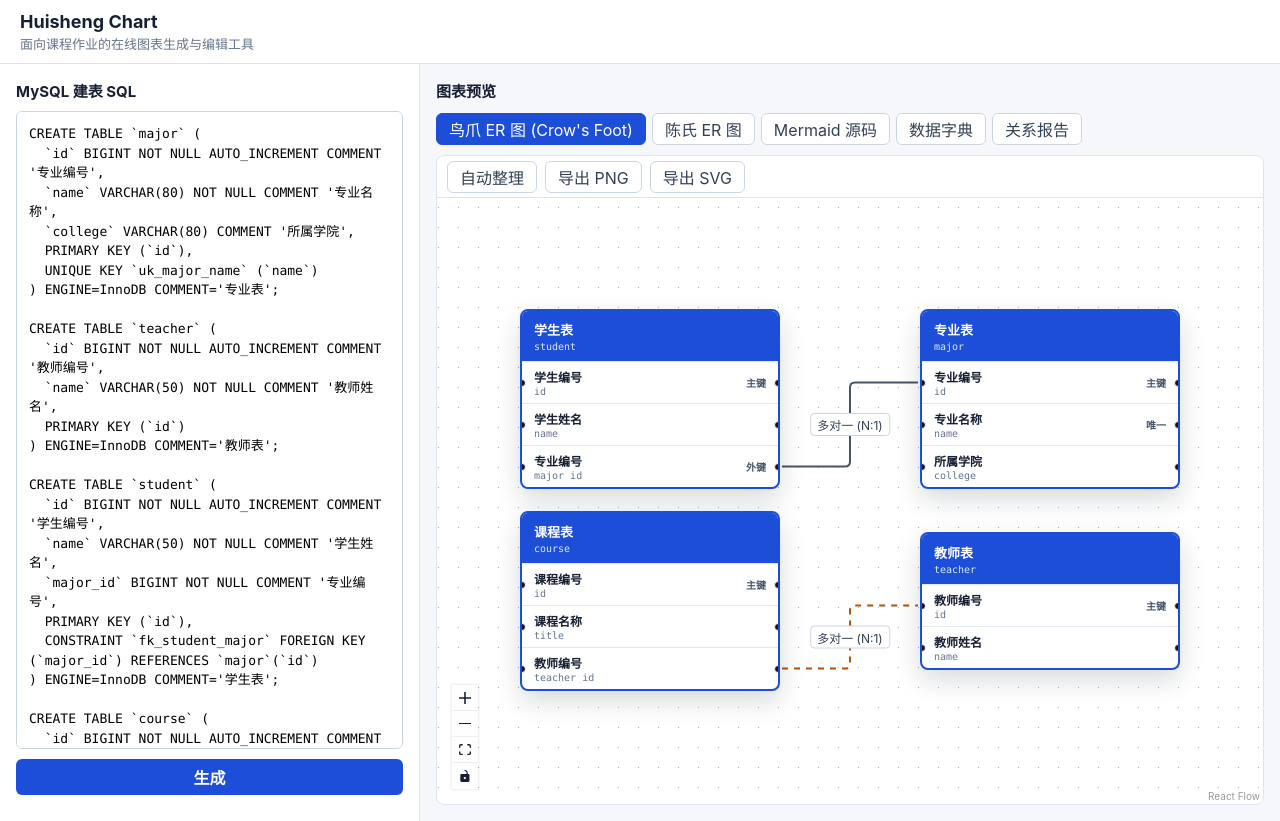
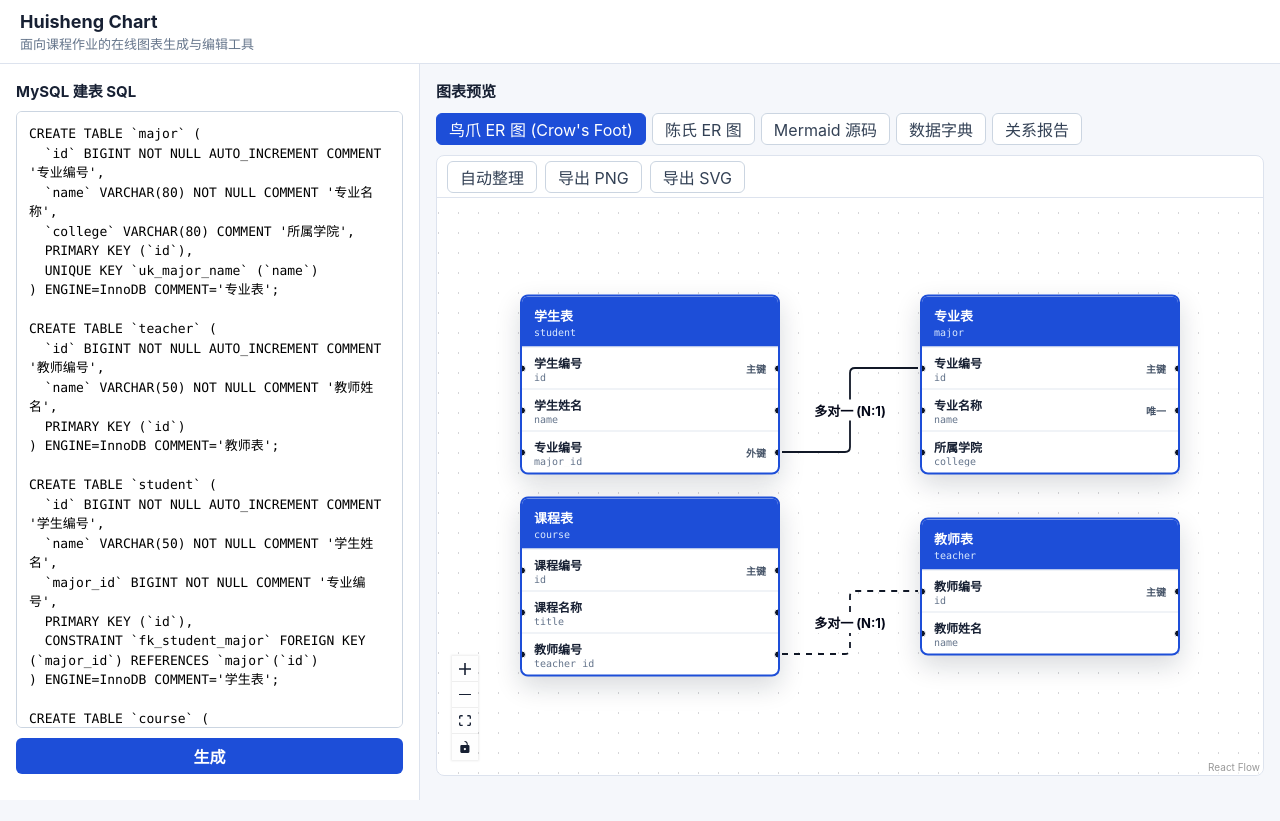
Before and after one commit to huisheng66/huishengchart, a React (Vite) app: page / in a window 1280 px wide. Both pictures are taken after a click on the button "生成". After the commit the page ends 800 px from the top, so only its background shows below. Built offline with nearby package versions, Linux system fonts and the light colour scheme.

Commit message:
style: tighten Chen course diagram layout

```diff
--- a/src/components/RelationshipEdge.tsx
+++ b/src/components/RelationshipEdge.tsx
@@ -11,9 +11,9 @@ export function RelationshipEdge(props: EdgeProps) {
       <BaseEdge
         path={edgePath}
         style={{
-          stroke: inferred ? '#b45309' : '#475569',
+          stroke: '#111827',
           strokeDasharray: inferred ? '6 6' : undefined,
-          strokeWidth: 2,
+          strokeWidth: 1.8,
         }}
       />
       {data?.label ? (
--- a/src/diagram/chen-adapter.ts
+++ b/src/diagram/chen-adapter.ts
@@ -2,20 +2,20 @@ import type { ColumnModel, ErModel, RelationModel, TableModel } from '../domain/
 import { oneOrManyLabel } from '../domain/display-labels';
 import type { ErEdge, ErNode, FlowGraph } from './react-flow-types';
 
-const ENTITY_WIDTH = 170;
-const ENTITY_HEIGHT = 64;
-const ATTRIBUTE_WIDTH = 150;
-const ATTRIBUTE_HEIGHT = 58;
-const RELATIONSHIP_SIZE = 88;
+const ENTITY_WIDTH = 148;
+const ENTITY_HEIGHT = 56;
+const ATTRIBUTE_WIDTH = 134;
+const ATTRIBUTE_HEIGHT = 46;
 const CLUSTER_WIDTH = 860;
 const CLUSTER_HEIGHT = 600;
-const ATTRIBUTE_RADIUS_X = 245;
-const ATTRIBUTE_RADIUS_Y = 168;
-const ATTRIBUTE_RADIUS_STEP_X = 28;
-const ATTRIBUTE_RADIUS_STEP_Y = 20;
-const NODE_CLEARANCE = 18;
-const RELATIONSHIP_PARALLEL_GAP = 92;
-const RELATIONSHIP_AVOID_GAP = 154;
+const RELATIONSHIP_SIZE = 68;
+const ATTRIBUTE_RADIUS_X = 138;
+const ATTRIBUTE_RADIUS_Y = 98;
+const ATTRIBUTE_RADIUS_STEP_X = 18;
+const ATTRIBUTE_RADIUS_STEP_Y = 14;
+const NODE_CLEARANCE = 14;
+const RELATIONSHIP_PARALLEL_GAP = 72;
+const RELATIONSHIP_AVOID_GAP = 120;
 const MAX_ENTITY_ATTRIBUTES = 6;
 const MAX_DENSE_ENTITY_ATTRIBUTES = 2;
 const MAX_RELATIONSHIP_ATTRIBUTES = 4;
@@ -87,6 +87,7 @@ type ConceptualStyle = {
   extraRelations: RelationModel[];
   entityPositions: Record<string, Point>;
   relationPositions: Record<string, Point>;
+  attributePositions: Record<string, Record<string, Point>>;
   attributeAngles: Record<string, number[]>;
   showCardinalityLabels: boolean;
 };
@@ -181,56 +182,136 @@ const TICKETING_COLUMN_LABELS: Record<string, Record<string, string>> = {
 };
 
 const TICKETING_ENTITY_POSITIONS: Record<string, Point> = {
-  account: { x: 320, y: 560 },
-  passenger: { x: 780, y: 180 },
-  ticket_order: { x: 980, y: 560 },
-  waitlist_order: { x: 320, y: 980 },
-  notification_message: { x: 320, y: 1420 },
-  payment_record: { x: 980, y: 980 },
-  ticket: { x: 1560, y: 560 },
-  refund_record: { x: 1260, y: 1420 },
-  change_record: { x: 2040, y: 1420 },
-  train_run: { x: 2200, y: 560 },
-  run_fare: { x: 2200, y: 980 },
-  run_leg_inventory: { x: 2660, y: 1160 },
-  train: { x: 2860, y: 560 },
-  carriage: { x: 2860, y: 980 },
-  seat: { x: 2860, y: 1420 },
-  seat_type: { x: 3540, y: 1420 },
-  train_stop: { x: 3540, y: 560 },
-  station: { x: 4220, y: 560 },
+  account: { x: 180, y: 560 },
+  passenger: { x: 500, y: 240 },
+  ticket_order: { x: 500, y: 560 },
+  ticket: { x: 800, y: 560 },
+  train_run: { x: 1080, y: 560 },
+  train: { x: 1340, y: 560 },
+  train_stop: { x: 1600, y: 560 },
+  station: { x: 1900, y: 560 },
+  waitlist_order: { x: 180, y: 920 },
+  notification_message: { x: -120, y: 1320 },
+  payment_record: { x: 500, y: 920 },
+  refund_record: { x: 700, y: 1320 },
+  change_record: { x: 940, y: 1320 },
+  run_fare: { x: 1080, y: 920 },
+  run_leg_inventory: { x: 1160, y: 1320 },
+  carriage: { x: 1340, y: 920 },
+  seat: { x: 1340, y: 1320 },
+  seat_type: { x: 1700, y: 1320 },
 };
 
 const TICKETING_RELATION_POSITIONS: Record<string, Point> = {
-  'notification_message:account_id->account:id': { x: 80, y: 1140 },
-  'payment_record:order_id->ticket_order:id': { x: 980, y: 770 },
-  'refund_record:ticket_id->ticket:id': { x: 1320, y: 1140 },
-  'change_record:old_ticket_id->ticket:id': { x: 1840, y: 1040 },
-  'ticket:seat_id->seat:id': { x: 1760, y: 1220 },
-  'carriage:train_id->train:id': { x: 2860, y: 770 },
-  'run_leg_inventory:train_run_id->train_run:id': { x: 2480, y: 920 },
-  'run_leg_inventory:seat_type_id->seat_type:id': { x: 3340, y: 1050 },
+  'passenger:account_id->account:id': { x: 330, y: 470 },
+  'ticket_order:account_id->account:id': { x: 340, y: 560 },
+  'waitlist_order:account_id->account:id': { x: 180, y: 740 },
+  'notification_message:account_id->account:id': { x: -120, y: 1110 },
+  'ticket:order_id->ticket_order:id': { x: 650, y: 560 },
+  'ticket:passenger_id->passenger:id': { x: 690, y: 350 },
+  'ticket:train_run_id->train_run:id': { x: 940, y: 560 },
+  'ticket:seat_id->seat:id': { x: 800, y: 1080 },
+  'payment_record:order_id->ticket_order:id': { x: 500, y: 740 },
+  'refund_record:ticket_id->ticket:id': { x: 700, y: 940 },
+  'change_record:old_ticket_id->ticket:id': { x: 940, y: 940 },
+  'train_run:train_id->train:id': { x: 1210, y: 560 },
+  'train_stop:train_id->train:id': { x: 1470, y: 560 },
+  'train_stop:station_id->station:id': { x: 1750, y: 560 },
+  'carriage:train_id->train:id': { x: 1340, y: 740 },
+  'seat:carriage_id->carriage:id': { x: 1340, y: 1110 },
+  'seat:seat_type_id->seat_type:id': { x: 1520, y: 1320 },
+  'run_fare:train_run_id->train_run:id': { x: 1080, y: 740 },
+  'run_leg_inventory:train_run_id->train_run:id': { x: 1210, y: 1040 },
+  'run_leg_inventory:seat_type_id->seat_type:id': { x: 1450, y: 1110 },
+};
+
+const TICKETING_ATTRIBUTE_POSITIONS: Record<string, Record<string, Point>> = {
+  account: {
+    username: { x: 30, y: 430 },
+    phone: { x: 180, y: 360 },
+  },
+  passenger: {
+    name: { x: 410, y: 110 },
+    id_no: { x: 590, y: 110 },
+  },
+  ticket_order: {
+    order_no: { x: 470, y: 360 },
+    order_status: { x: 610, y: 455 },
+  },
+  ticket: {
+    ticket_no: { x: 830, y: 330 },
+    ticket_status: { x: 930, y: 430 },
+  },
+  train_run: {
+    run_date: { x: 1050, y: 360 },
+    run_status: { x: 1190, y: 470 },
+  },
+  train: {
+    train_no: { x: 1340, y: 360 },
+    train_type: { x: 1455, y: 430 },
+  },
+  train_stop: {
+    stop_index: { x: 1640, y: 410 },
+  },
+  station: {
+    station_name: { x: 1850, y: 410 },
+    city_name: { x: 2020, y: 410 },
+  },
+  waitlist_order: {
+    waitlist_no: { x: 40, y: 1060 },
+    waitlist_status: { x: 240, y: 1060 },
+  },
+  payment_record: {
+    payment_no: { x: 420, y: 1060 },
+    pay_status: { x: 580, y: 1060 },
+  },
+  refund_record: {
+    refund_no: { x: 560, y: 1640 },
+    refund_status: { x: 720, y: 1640 },
+  },
+  change_record: {
+    change_no: { x: 900, y: 1640 },
+    change_status: { x: 1080, y: 1640 },
+  },
+  notification_message: {
+    send_status: { x: -120, y: 1640 },
+  },
+  run_fare: {
+    price: { x: 1020, y: 1040 },
+  },
+  run_leg_inventory: {
+    available_count: { x: 1260, y: 1640 },
+  },
+  carriage: {
+    carriage_no: { x: 1510, y: 920 },
+  },
+  seat: {
+    seat_no: { x: 1440, y: 1640 },
+  },
+  seat_type: {
+    seat_type_name: { x: 1700, y: 1640 },
+  },
 };
 
 const TICKETING_ATTRIBUTE_ANGLES: Record<string, number[]> = {
-  account: [-165, -120],
-  passenger: [-135, -45],
-  ticket_order: [-135, -45],
-  ticket: [-90, -45],
-  train_run: [-135, -45],
-  train: [-135, -45],
+  account: [-145, -105],
+  passenger: [-125, -55],
+  ticket_order: [-115, -65],
+  ticket: [-135, -75],
+  train_run: [-90, -45],
+  train: [-125, -75],
   train_stop: [-90],
   station: [-135, -45],
-  waitlist_order: [20, 65],
+  waitlist_order: [180, 0],
   payment_record: [180, 0],
-  refund_record: [135, 45],
-  change_record: [135, 45],
+  refund_record: [-135, -45],
+  change_record: [-135, -45],
   notification_message: [-90],
-  run_fare: [45],
-  run_leg_inventory: [0],
-  carriage: [0],
-  seat: [180],
-  seat_type: [-90],
+  run_fare: [-45],
+  run_leg_inventory: [135],
+  carriage: [45],
+  seat: [90],
+  seat_type: [90],
 };
 
 export function toChenFlow(model: ErModel): FlowGraph {
@@ -269,7 +350,11 @@ export function toChenFlow(model: ErModel): FlowGraph {
 
     const displayTable = displayTableFor(table, conceptualStyle);
     const conceptualColumns = selectEntityAttributes(table, denseDiagram, conceptualStyle);
-    const attributePositions = placeAttributes(entityPlacement.center, conceptualColumns.length, conceptualStyle?.attributeAngles[table.id]);
+    const fallbackAttributePositions = placeAttributes(entityPlacement.center, conceptualColumns.length, conceptualStyle?.attributeAngles[table.id]);
+    const attributePositions = conceptualColumns.map((column, columnIndex) => {
+      const configuredCenter = conceptualStyle?.attributePositions[table.id]?.[column.id];
+      return configuredCenter ? centerToPosition(configuredCenter, ATTRIBUTE_WIDTH, ATTRIBUTE_HEIGHT) : fallbackAttributePositions[columnIndex];
+    });
 
     conceptualColumns.forEach((column, columnIndex) => {
       const attributeId = attributeNodeId(table.id, column.id);
@@ -530,6 +615,7 @@ function detectConceptualStyle(model: ErModel): ConceptualStyle | null {
     extraRelations: [],
     entityPositions: TICKETING_ENTITY_POSITIONS,
     relationPositions: TICKETING_RELATION_POSITIONS,
+    attributePositions: TICKETING_ATTRIBUTE_POSITIONS,
     attributeAngles: TICKETING_ATTRIBUTE_ANGLES,
     showCardinalityLabels: true,
   };
--- a/src/styles.css
+++ b/src/styles.css
@@ -127,8 +127,10 @@ textarea {
 }
 
 .canvas-wrap {
-  height: calc(100vh - 150px);
-  min-height: 480px;
+  width: min(100%, calc((100vh - 150px) * 4 / 3));
+  min-width: 0;
+  height: auto;
+  aspect-ratio: 4 / 3;
   display: grid;
   grid-template-rows: 42px 1fr;
   overflow: hidden;
@@ -235,28 +237,30 @@ textarea {
 }
 
 .chen-entity {
-  min-width: 170px;
-  min-height: 64px;
+  min-width: 148px;
+  min-height: 56px;
   display: grid;
   place-items: center;
-  padding: 8px 14px;
-  border: 2px solid #1d4ed8;
+  padding: 8px 12px;
+  border: 2px solid #111827;
   background: #ffffff;
-  font-size: 18px;
-  font-weight: 700;
+  color: #020617;
+  font-size: 20px;
+  font-weight: 800;
 }
 
 .chen-attribute {
-  min-width: 150px;
-  min-height: 58px;
+  min-width: 134px;
+  min-height: 46px;
   display: grid;
   place-items: center;
-  padding: 8px 14px;
-  border: 2px solid #64748b;
+  padding: 6px 12px;
+  border: 1.8px solid #111827;
   border-radius: 999px;
   background: #ffffff;
+  color: #020617;
   font-size: 18px;
-  font-weight: 650;
+  font-weight: 700;
 }
 
 .chen-node-label {
@@ -274,7 +278,7 @@ textarea {
 }
 
 .chen-node-label__sub {
-  color: #64748b;
+  color: #475569;
   font-family: Consolas, "SFMono-Regular", monospace;
   font-size: 11px;
   font-weight: 500;
@@ -295,32 +299,34 @@ textarea {
 }
 
 .chen-relationship {
-  width: 88px;
-  height: 88px;
+  width: 68px;
+  height: 68px;
   display: grid;
   place-items: center;
   transform: rotate(45deg);
-  border: 2px solid #b45309;
+  border: 1.8px solid #111827;
   background: #ffffff;
+  color: #020617;
 }
 
 .chen-relationship span {
-  max-width: 66px;
+  max-width: 54px;
   transform: rotate(-45deg);
   overflow-wrap: anywhere;
   text-align: center;
-  font-size: 16px;
-  font-weight: 700;
+  font-size: 17px;
+  font-weight: 800;
 }
 
 .edge-label {
   position: absolute;
-  padding: 2px 6px;
-  border: 1px solid #cbd5e1;
+  padding: 1px 5px;
+  border: 0;
   border-radius: 4px;
-  color: #334155;
+  color: #020617;
   background: #ffffff;
-  font-size: 12px;
+  font-size: 13px;
+  font-weight: 700;
   pointer-events: all;
 }
 
@@ -370,4 +376,10 @@ textarea {
     border-right: 0;
     border-bottom: 1px solid #dde3ee;
   }
+
+  .canvas-wrap {
+    width: 100%;
+    min-height: 480px;
+    aspect-ratio: auto;
+  }
 }
```
Also changed, not shown: 1 other file (tests, documents, lock files or other folders).
